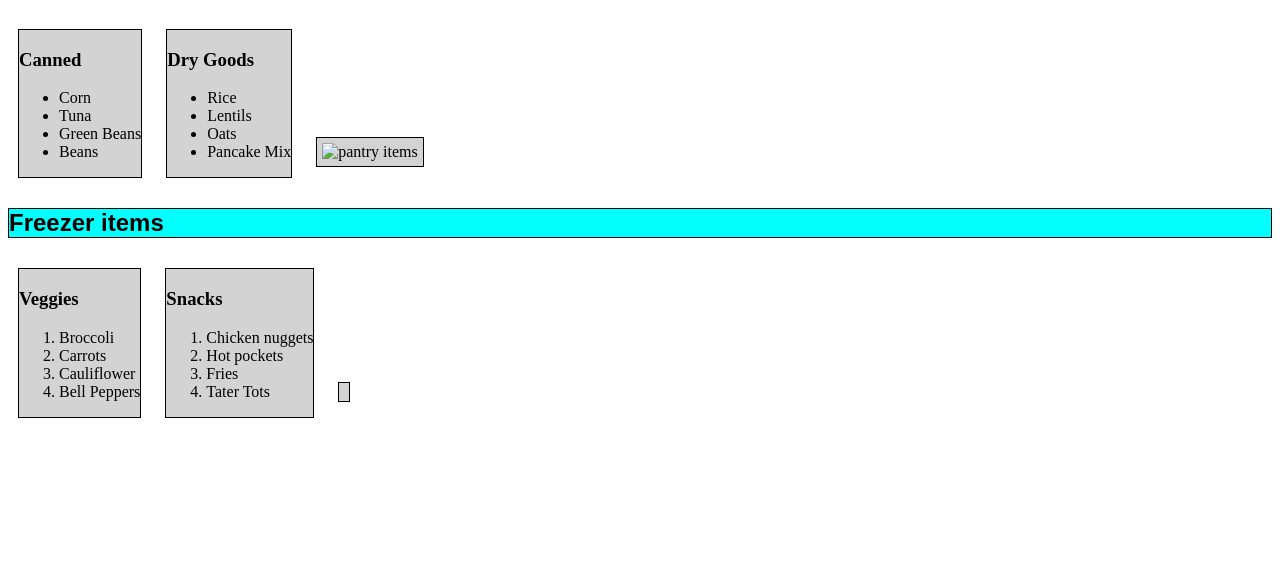
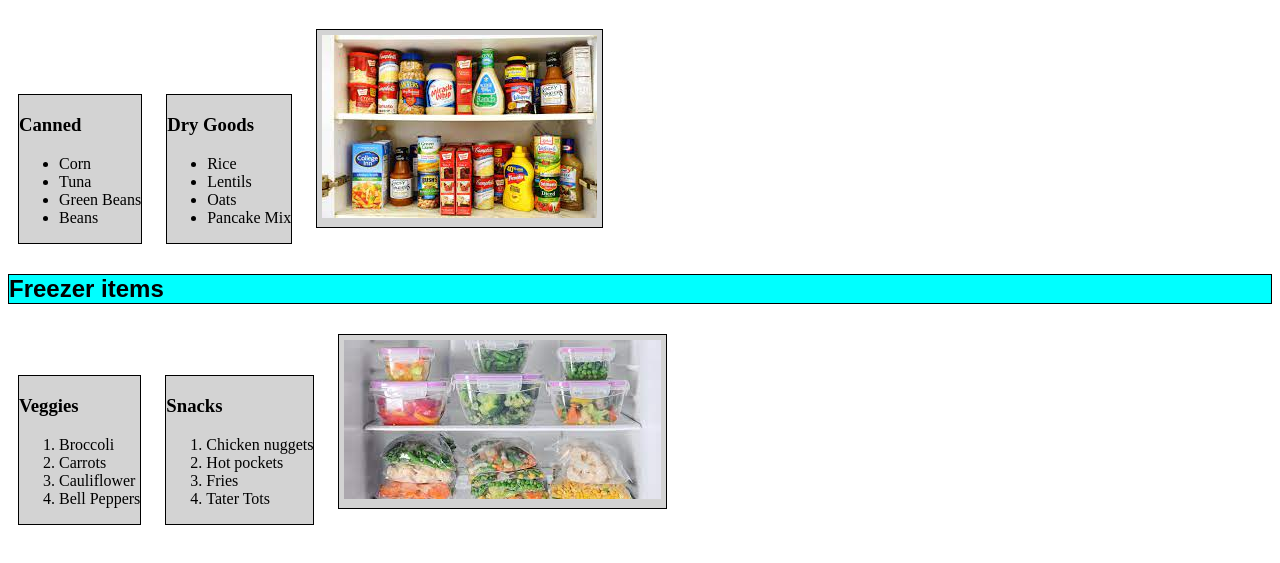
Before and after one commit to mybe2000/grocery-list, a plain HTML site: page index.html in a window 1280 px wide. Shown: the part 105-668 px from the top of the page. Drawn offline with Linux system fonts and the light colour scheme.

Commit message:
corrected images

```diff
--- a/index.html
+++ b/index.html
@@ -41,7 +41,7 @@
     </section>
 
     <section>
-                <img src="../pantry pic.jpeg" alt="pantry items">
+                <img src="pantry pic.jpeg" alt="pantry items">
     </section>
 
     <h2 style="font-family:fantasy">Freezer items</h2>
@@ -64,7 +64,7 @@
             </ol>
         </section>
         <section>
-            <img src="../freezer items pic.jpeg" alt="">
+            <img src="freezer items pic.jpeg" alt="">
         </section>
 
 
```
Also changed, not shown: freezer items pic.jpeg (added), pantry pic.jpeg (added).
